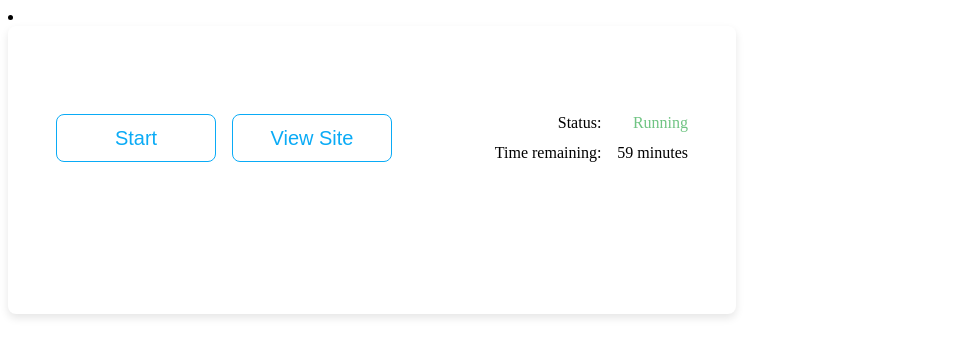
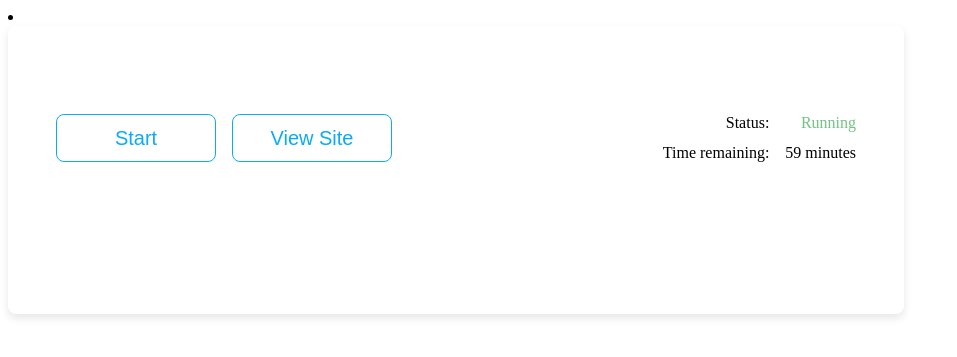
Before and after one commit to leighwest/instance-starter, a Django app: template ec2_starter/templates/ec2_starter/includes/instance.html in a window 1280 px wide. Shown: the top 357 px of the page, without its empty margins (0-957 px from the left). Run offline with Django 5.2, Linux system fonts and the light colour scheme; the template is opened without the code that fills it, so the values that code supplies are empty.

Commit message:
Minor css change

```diff
--- a/ec2_starter/static/ec2_starter/instance.css
+++ b/ec2_starter/static/ec2_starter/instance.css
@@ -19,6 +19,7 @@
     display: flex;
     flex-direction: column;
     width: 50%;
+    min-width: 50rem;
     min-height: 15rem;
     background-color: #ffffff;
     padding: 1.5rem 3rem;
--- a/ec2_starter/templates/ec2_starter/includes/instance.html
+++ b/ec2_starter/templates/ec2_starter/includes/instance.html
@@ -6,7 +6,6 @@
 
 <li>
 	<div class="instance">
-{#			<div class="content">#}
 		<h3>{{ instance.name|title }}</h3>
 		<p>{{ instance.description }}</p>
 		<div class="bottom">
```
